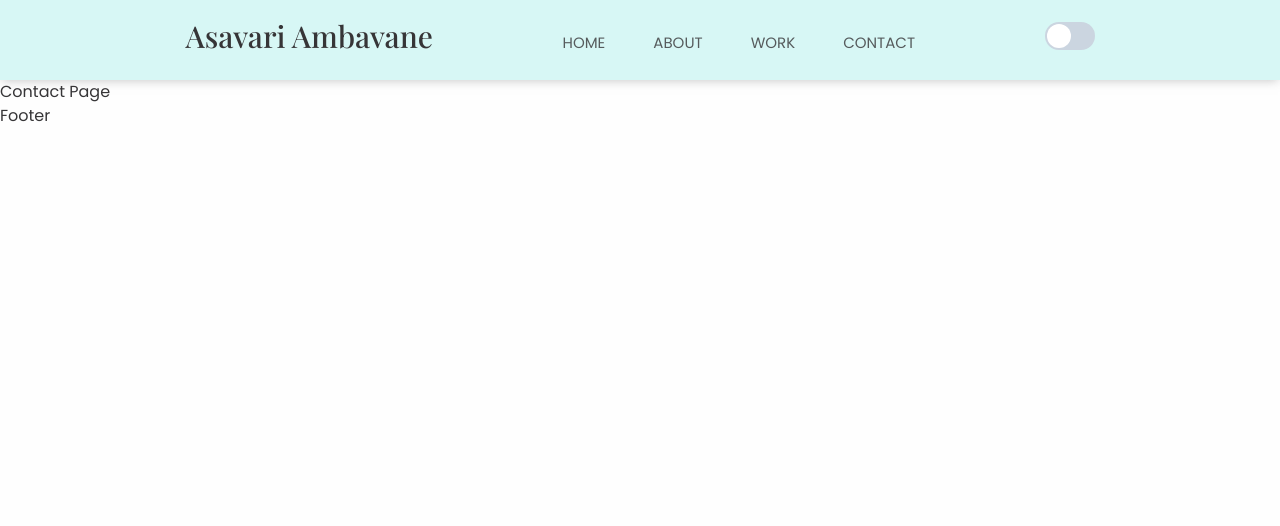
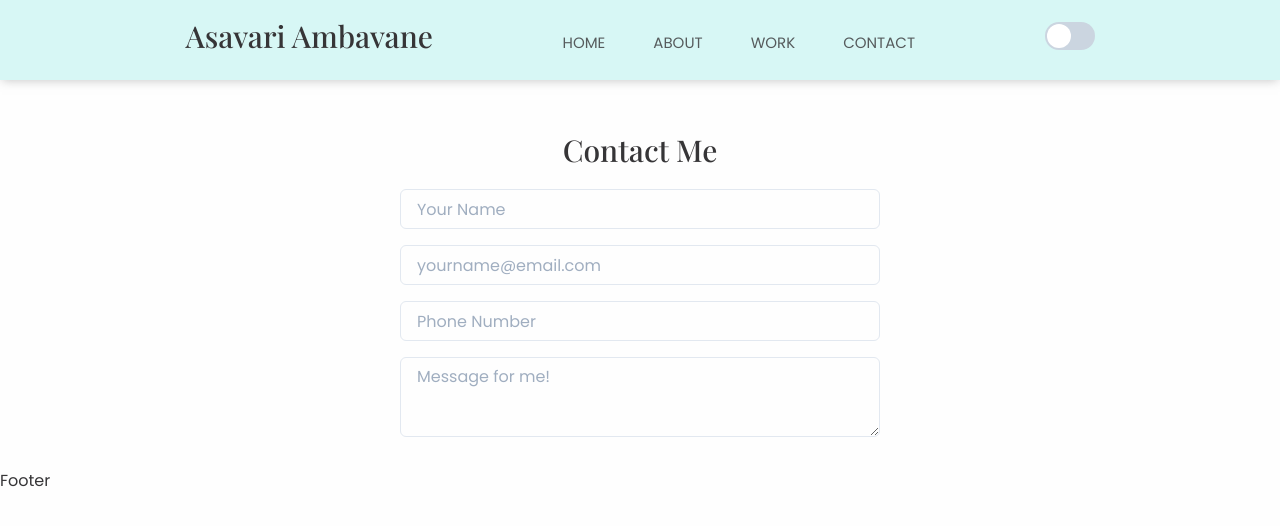
Before and after one commit to AsavariA/nextjs-portfolio-template, a Next.js app: page /contact in a window 1280 px wide. Shown: the top 526 px of the page. Built offline with nearby package versions, Linux system fonts and the light colour scheme.

Commit message:
contact commit 1

```diff
--- /dev/null
+++ b/Components/Contact.js
@@ -0,0 +1,26 @@
+import { Stack, Input, Textarea } from "@chakra-ui/react"
+import { useMediaQuery } from "@chakra-ui/react"
+import styles from '../styles/Contact.module.css'
+
+const Contact = ({currentTheme}) => {
+    const [drawerVisible] = useMediaQuery("(max-width: 850px)")
+    return (
+        <div style={{width: !drawerVisible ? '40%' : '80%', margin: !drawerVisible ? '1rem auto' : '0.5rem auto', padding: !drawerVisible ? '1rem' : '0.5rem'}}>
+        <div style={{padding: !drawerVisible ? '1rem' : '0.5rem'}}>
+            <h2 className={styles.contact}>Contact Me</h2>
+        </div>
+            <Stack spacing={4}>
+                <Input type="text" placeholder="Your Name" focusBorderColor={currentTheme.tertiary} />
+                <Input type="email" placeholder="yourname@email.com" focusBorderColor={currentTheme.tertiary} />
+                <Input type="tel" placeholder="Phone Number" focusBorderColor={currentTheme.tertiary} />
+                <Textarea
+                    placeholder="Message for me!"
+                    resize="vertical"
+                    focusBorderColor={currentTheme.tertiary}
+                />
+            </Stack>
+        </div>
+    )
+}
+
+export default Contact
--- a/ThemeConfig.js
+++ b/ThemeConfig.js
@@ -13,7 +13,7 @@ export const darkTheme = {
   body: '#17223b',
   text: '#FAFAFA',
   secondary: '#263859',
-  tertiary: '#6b778d',
+  tertiary: '#A2AAB9',
   accent: '#ffc7c8',
   boxShadow: '0px 2px 10px -2px rgba(51, 51, 51, 0.5)'
 }
--- a/pages/contact.js
+++ b/pages/contact.js
@@ -1,7 +1,10 @@
-const contact = () => {
+import Contact from '../Components/Contact'
+
+const contact = ({currentTheme}) => {
+
     return (
         <div>
-            Contact Page
+            <Contact currentTheme={currentTheme}/>
         </div>
     )
 }
--- /dev/null
+++ b/styles/Contact.module.css
@@ -0,0 +1,9 @@
+.contact{
+    font-family: 'Playfair Display', serif;
+    text-align: center;
+    font-size:30px
+  }
+
+.contactdiv{
+    /* padding: 1rem; */
+}
```
